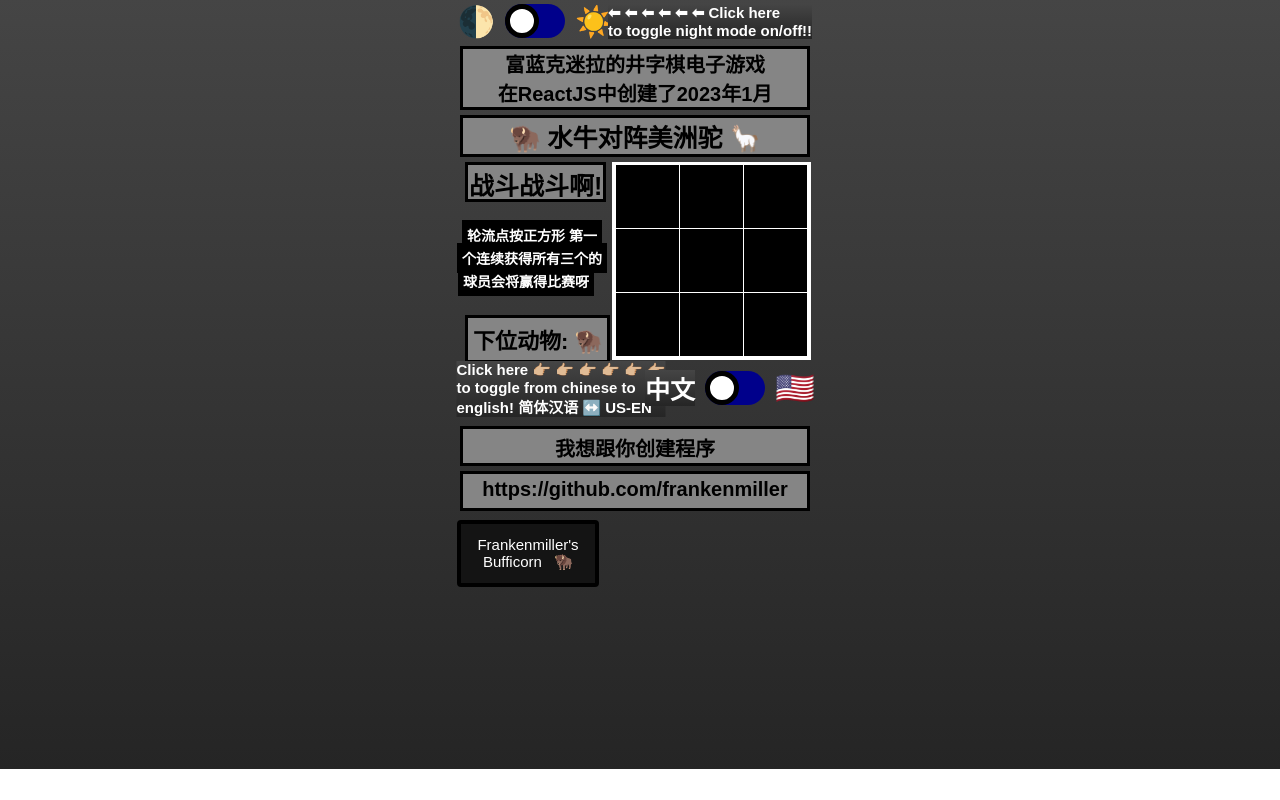
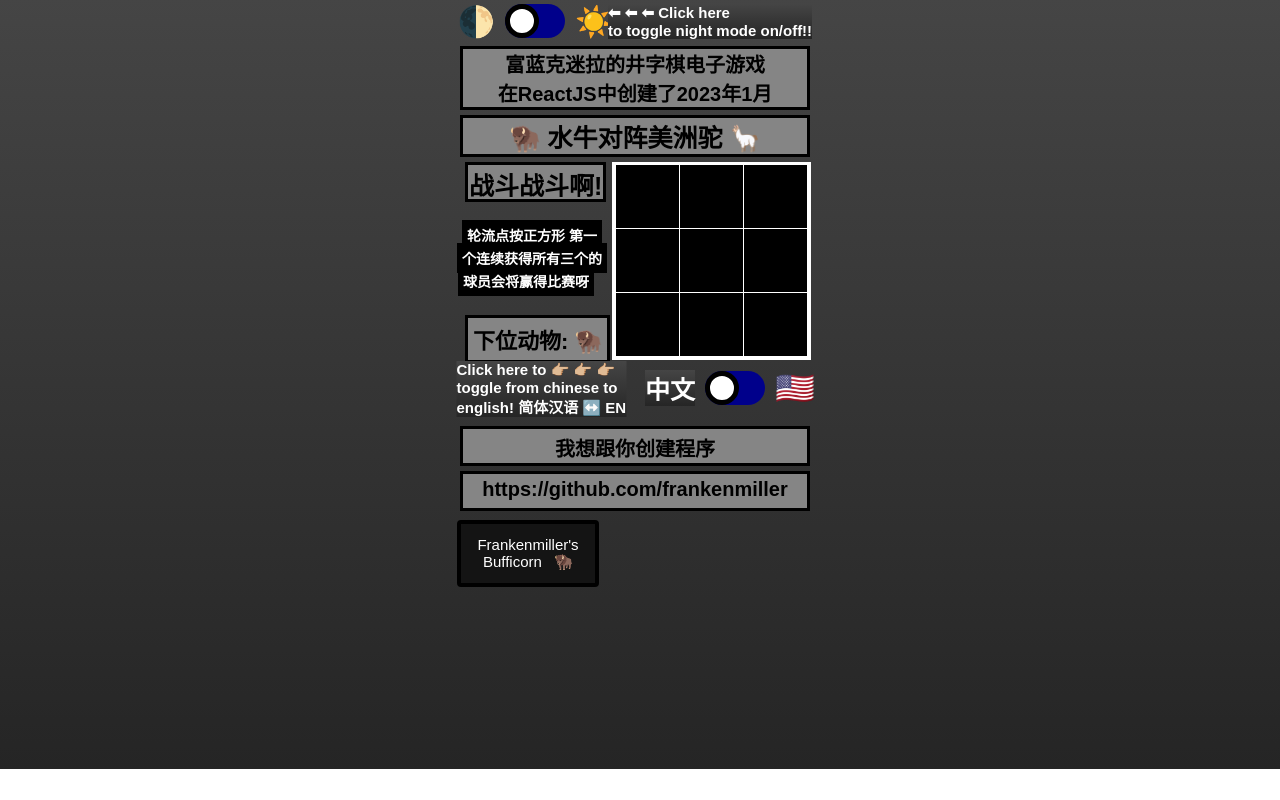
Before and after one commit to frankenmiller/buffalos-versus-llamas, a React (Create React App) app: page / in a window 1280 px wide. Shown: the top 800 px of the page. Built offline with nearby package versions, Linux system fonts and the light colour scheme.

Commit message:
Styling edits to help project display in codesandbox

```diff
--- a/src/App.js
+++ b/src/App.js
@@ -162,7 +162,7 @@ export default function Board() {
         <span id="sunandmoon">☀️</span>
       </div >
       <tag className={darkMode ? "dark-mode" : "light-mode"} id="dark-toggle-script">
-      ⬅ ⬅ ⬅ ⬅ ⬅ ⬅ Click here<br/> to toggle night mode on/off!!
+      ⬅ ⬅ ⬅ Click here<br/> to toggle night mode on/off!!
       </tag>
 
       <p className={darkMode ? "dark-mode" : "light-mode"}>
@@ -215,7 +215,7 @@ export default function Board() {
         <div className={darkMode ? "social_links dark-mode" : "social_links light-mode"} id="github">{github}</div>
       </div>
       <tag className={darkMode ? "dark-mode" : "light-mode"} id="language-toggle-script">
-      Click here 👉🏼 👉🏼 👉🏼 👉🏼 👉🏼 👉🏼 <br/> to toggle from chinese to <br/> english! 简体汉语 ↔️ US-EN
+      Click here to 👉🏼 👉🏼 👉🏼<br/> toggle from chinese to <br/> english! 简体汉语 ↔️ EN
       </tag>
       <div className="china-container">
         <span class={darkMode ? "dark-mode switch-script" : "light-mode switch-script"}>中文</span>
--- a/src/components/Modal.js
+++ b/src/components/Modal.js
@@ -95,7 +95,7 @@ export const Modal = ({ showModal, setShowModal }) => {
                          src={require('./frankenmiller-bufficorn.png')} />
                         <ModalContent>
                             <h1>Bufficorn #659</h1>
-                            <p>Features rocket-pack and laser eyes on lunar surface background with laptop in hand validating the blockchain. Indeed, Frankenmiller's Bufficorn is the most awesome of entire Bufficorn BUIDLr<br />  🦬 🦬 🦬 🦬 🦬 🦬 Brigade! 🦬 🦬 🦬 🦬 🦬 🦬</p>
+                            <p>Features rocket-pack and laser eyes on lunar surface background with laptop in hand validating the blockchain. Indeed, Frankenmiller's Bufficorn is the most awesome of entire Bufficorn BUIDLr<br />  🦬 🦬 🦬 🦬 🦬 Brigade! 🦬 🦬 🦬 🦬 🦬</p>
                             <buttonone>Make an Offer!</buttonone>
                             <buttontwo>How about trade?</buttontwo>
                         </ModalContent>
```
